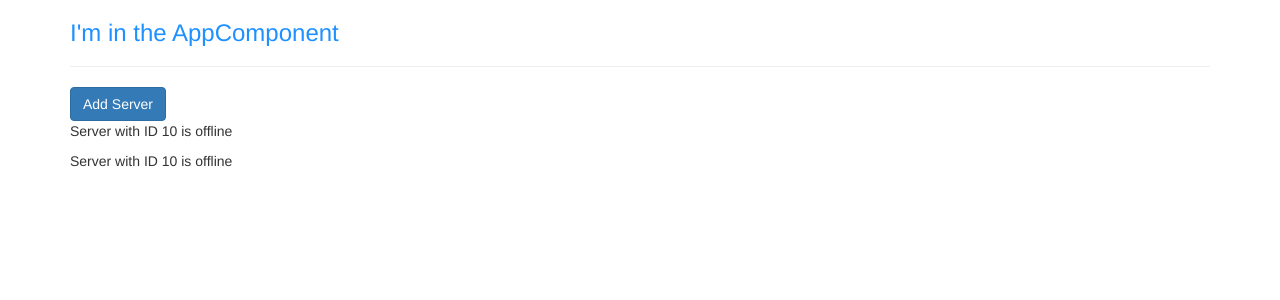
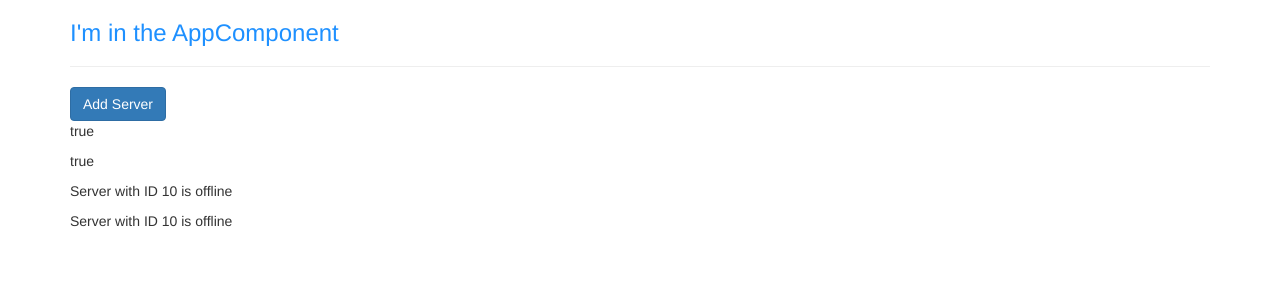
Before and after one commit to Bluesman66/angular4-test, an Angular app: page / in a window 1280 px wide. Shown: the top 300 px of the page. Built offline with nearby package versions, Linux system fonts and the light colour scheme.

Commit message:
025 Property Binding vs String Interpolation

```diff
--- a/src/app/servers/servers.component.html
+++ b/src/app/servers/servers.component.html
@@ -1,5 +1,10 @@
 <button type="button" class="btn btn-primary" [disabled]="!allowNewServer">
   Add Server
 </button>
+<!--string interpolation-->
+<p>{{ allowNewServer }}</p>
+<!--property binding-->
+<p [innerText]="allowNewServer"></p>
+<!--don't mix string interpolation and property binding!!! -->
 <app-server></app-server>
 <app-server></app-server>
```
